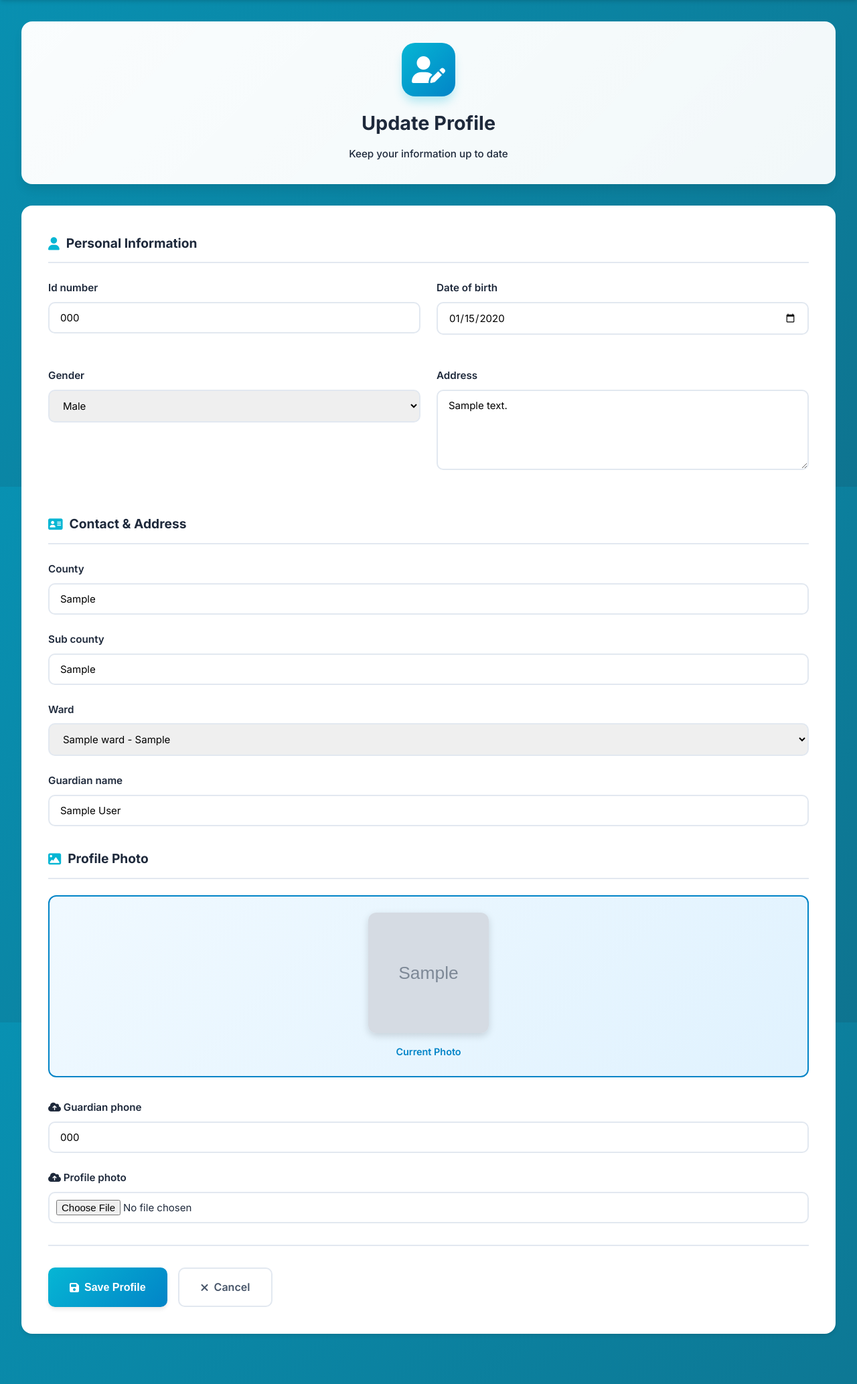
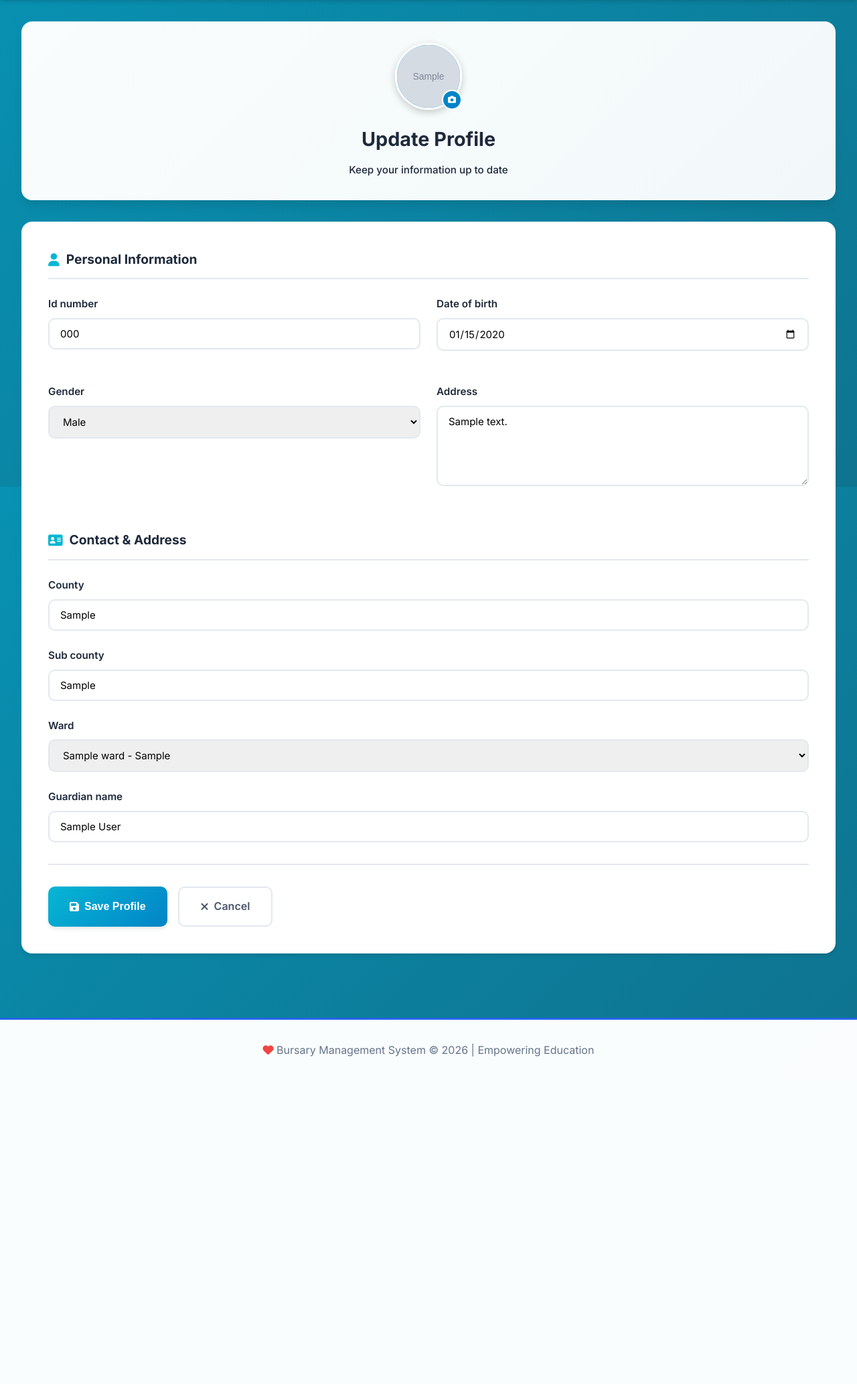
Before and after one commit to Davy255/Matungu_Bursary_System, a Django app: page /profile/ in a window 1280 px wide. Shown: the part 73-2140 px from the top of the page at 67% size. After the commit the page ends 1651 px from the top, so only its background shows below. Run offline with Django 5.2, Linux system fonts and the light colour scheme; a user stored in the database is signed in; tables that the repository leaves empty hold one stand-in row (values such as "Sample post"); grey boxes marked "Sample" are stand-in pictures.

Commit message:
Move profile photo to top of profile page; add live preview on file select

```diff
--- a/users/templates/users/profile.html
+++ b/users/templates/users/profile.html
@@ -123,35 +123,51 @@
     .errorlist li {
         margin: 3px 0;
     }
-    .photo-preview-section {
+    /* ── Profile photo at top ── */
+    .profile-photo-area {
+        margin: 0 auto 1.25rem;
+        position: relative;
+        width: 100px;
+        height: 100px;
+    }
+    .profile-photo-frame {
+        width: 100px;
+        height: 100px;
+        border-radius: 50%;
+        overflow: hidden;
+        border: 3px solid #fff;
+        box-shadow: 0 4px 12px rgba(0,0,0,0.2);
+        background: linear-gradient(135deg, #06b6d4, #0284c7);
         display: flex;
-        flex-direction: column;
         align-items: center;
-        margin-bottom: 2rem;
-        padding: 1.5rem;
-        background: linear-gradient(135deg, #f0f9ff, #e0f2fe);
-        border: 2px solid #0284c7;
-        border-radius: 12px;
+        justify-content: center;
+        font-size: 2.5rem;
+        color: white;
     }
-    .current-photo {
-        width: 180px;
-        height: 180px;
-        border-radius: 12px;
-        overflow: hidden;
-        box-shadow: 0 4px 12px rgba(0, 0, 0, 0.15);
-        margin-bottom: 1rem;
-    }
-    .current-photo-img {
+    .profile-photo-frame img {
         width: 100%;
         height: 100%;
         object-fit: cover;
     }
-    .photo-label {
-        color: #0284c7;
-        font-weight: 600;
-        font-size: 0.9rem;
-        margin: 0;
+    .photo-edit-btn {
+        position: absolute;
+        bottom: 0;
+        right: 0;
+        width: 30px;
+        height: 30px;
+        background: #0284c7;
+        border-radius: 50%;
+        display: flex;
+        align-items: center;
+        justify-content: center;
+        cursor: pointer;
+        border: 2px solid white;
+        color: white;
+        font-size: 0.75rem;
+        transition: background 0.2s;
     }
+    .photo-edit-btn:hover { background: #0369a1; }
+    #id_profile_photo { display: none; }
     .form-actions {
         display: flex;
         gap: 1rem;
@@ -207,8 +223,20 @@
 {% block content %}
 <div class="profile-wrapper">
     <div class="profile-header">
-        <div class="profile-icon">
-            <i class="fas fa-user-edit"></i>
+        <!-- Profile photo at the top -->
+        <div class="profile-photo-area">
+            <div class="profile-photo-frame" id="photoFrame">
+                {% if form.instance.profile_photo %}
+                    <img src="{{ form.instance.profile_photo.url }}" alt="Profile Photo" id="photoPreview">
+                {% else %}
+                    <i class="fas fa-user" id="photoIcon"></i>
+                    <img src="" alt="" id="photoPreview" style="display:none;width:100%;height:100%;object-fit:cover;">
+                {% endif %}
+            </div>
+            <label for="id_profile_photo" class="photo-edit-btn" title="Change photo">
+                <i class="fas fa-camera"></i>
+            </label>
+            {{ form.profile_photo }}
         </div>
         <h2>{% if creating %}Create Your Profile{% else %}Update Profile{% endif %}</h2>
         <p>{% if creating %}Complete your profile to start applying for bursaries{% else %}Keep your information up to date{% endif %}</p>
@@ -270,44 +298,6 @@
                 {% endfor %}
             </div>
 
-            <div class="form-section">
-                <div class="section-title">
-                    <i class="fas fa-image"></i>
-                    <span>Profile Photo</span>
-                </div>
-
-                {% if form.instance.profile_photo %}
-                <div class="photo-preview-section">
-                    <div class="current-photo">
-                        <img src="{{ form.instance.profile_photo.url }}" alt="Current profile photo" class="current-photo-img">
-                    </div>
-                    <p class="photo-label">Current Photo</p>
-                </div>
-                {% endif %}
-
-                {% for field in form %}
-                    {% if forloop.counter0 >= 8 %}
-                        <div class="form-group">
-                            <label for="{{ field.id_for_label }}">
-                                <i class="fas fa-cloud-upload-alt"></i>
-                                {{ field.label }}
-                            </label>
-                            {{ field }}
-                            {% if field.help_text %}
-                                <span class="helptext">{{ field.help_text }}</span>
-                            {% endif %}
-                            {% if field.errors %}
-                                <ul class="errorlist">
-                                    {% for error in field.errors %}
-                                        <li>{{ error }}</li>
-                                    {% endfor %}
-                                </ul>
-                            {% endif %}
-                        </div>
-                    {% endif %}
-                {% endfor %}
-            </div>
-
             {% if form.non_field_errors %}
                 <ul class="errorlist">
                     {% for error in form.non_field_errors %}
@@ -329,4 +319,22 @@
         </form>
     </div>
 </div>
+
+{% block extra_js %}
+<script>
+document.getElementById('id_profile_photo').addEventListener('change', function () {
+    var file = this.files[0];
+    if (!file) return;
+    var reader = new FileReader();
+    reader.onload = function (e) {
+        var preview = document.getElementById('photoPreview');
+        var icon = document.getElementById('photoIcon');
+        preview.src = e.target.result;
+        preview.style.display = 'block';
+        if (icon) icon.style.display = 'none';
+    };
+    reader.readAsDataURL(file);
+});
+</script>
 {% endblock %}
+{% endblock %}
```
